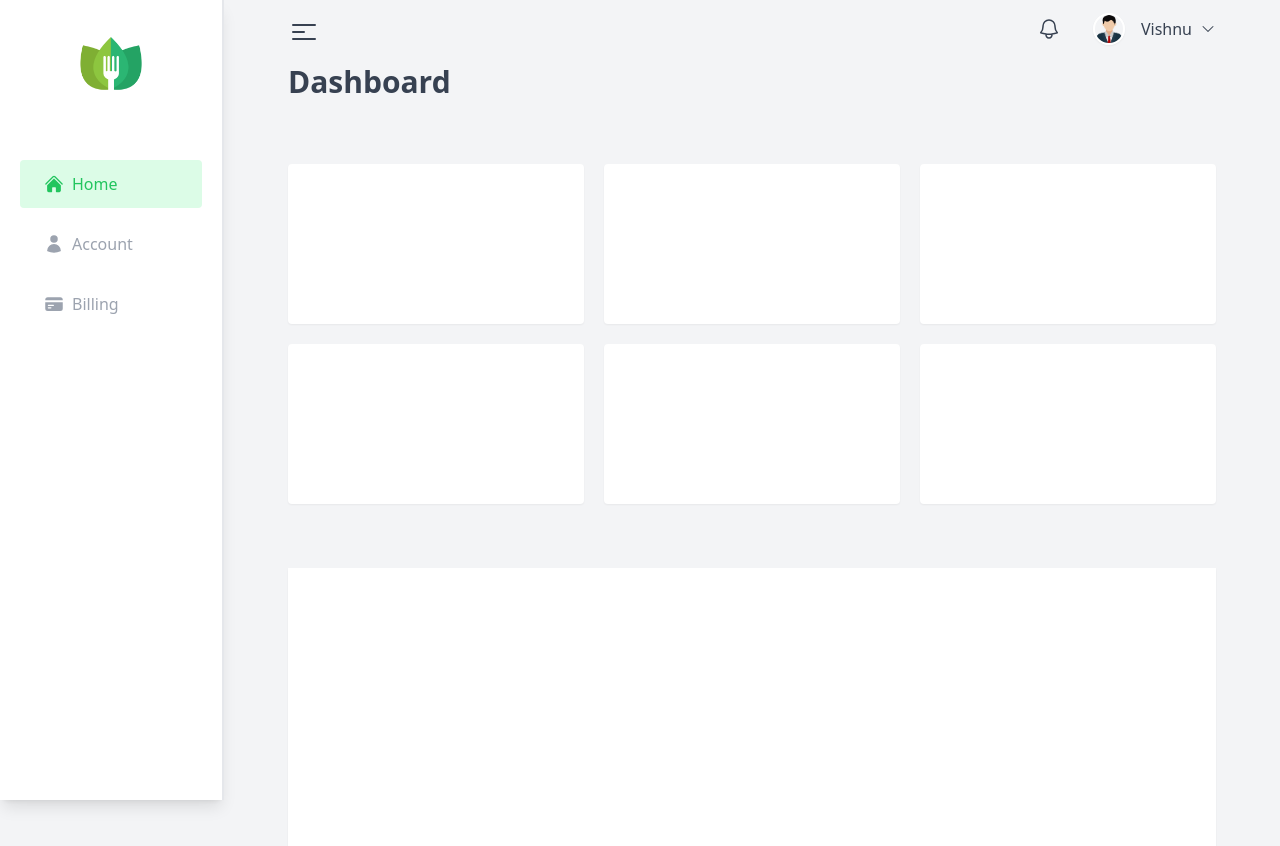
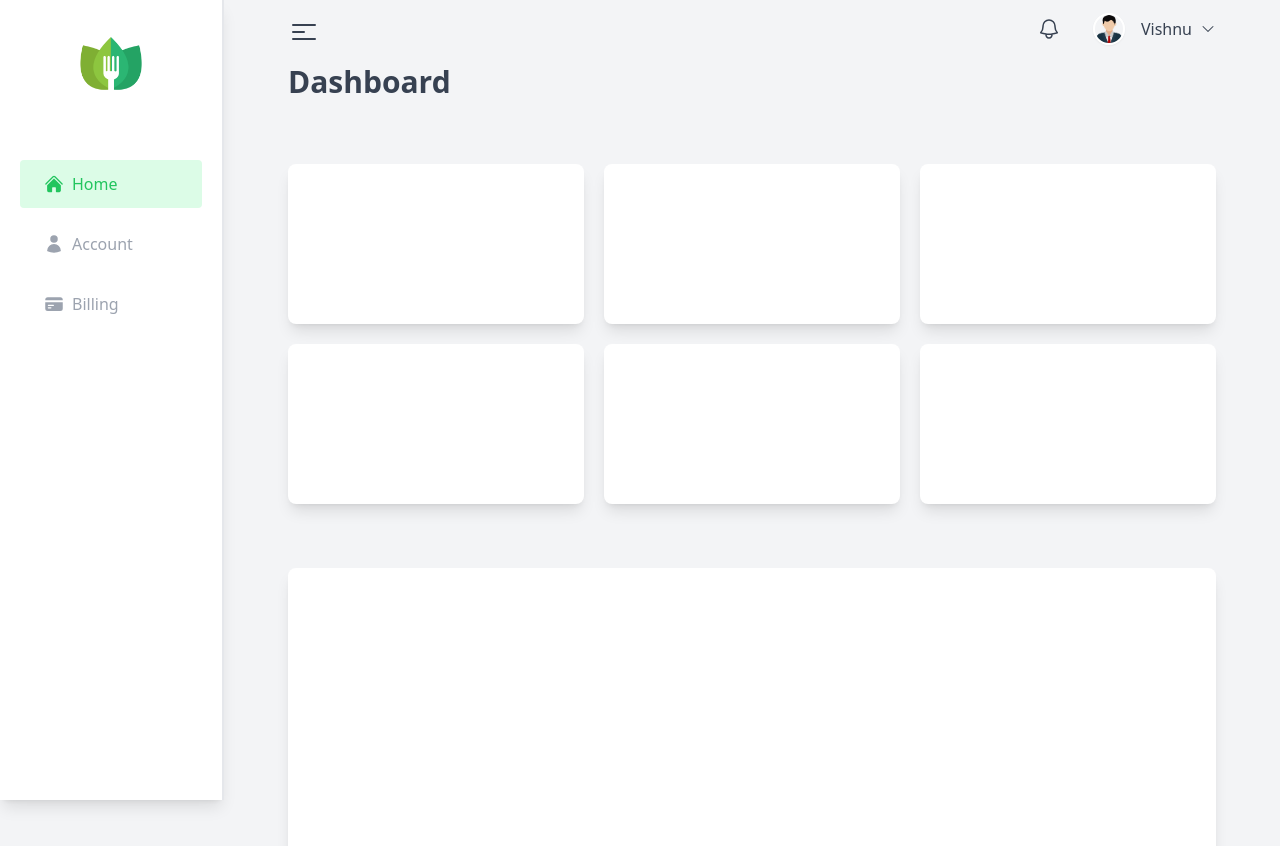
Before and after one commit to m-vishnuraj/admin_dashboard_react_ui, a React (Create React App) app: page / in a window 1280 px wide. Shown: the top 846 px of the page. Built offline with nearby package versions, Linux system fonts and the light colour scheme.

Commit message:
final touch up

```diff
--- a/src/pages/Dashboard.jsx
+++ b/src/pages/Dashboard.jsx
@@ -5,14 +5,15 @@ const Dashboard = () => {
         <>
             <p className='text-gray-700 text-3xl mb-16 font-bold'>Dashboard</p>
             <div className='grid lg:grid-cols-3 gap-5 mb-16'>
-                <div className='rounded bg-white h-40 shadow-sm'></div>
-                <div className='rounded bg-white h-40 shadow-sm'></div>
-                <div className='rounded bg-white h-40 shadow-sm'></div>
-                <div className='rounded bg-white h-40 shadow-sm'></div>
-                <div className='rounded bg-white h-40 shadow-sm'></div>
-                <div className='rounded bg-white h-40 shadow-sm'></div>
+                <div className='rounded-lg  bg-white h-40 shadow-lg'></div>
+                <div className='rounded-lg  bg-white h-40 shadow-lg'></div>
+                <div className='rounded-lg  bg-white h-40 shadow-lg'></div>
+                <div className='rounded-lg  bg-white h-40 shadow-lg'></div>
+                <div className='rounded-lg  bg-white h-40 shadow-lg'></div>
+                <div className='rounded-lg  bg-white h-40 shadow-lg'></div>
+
             </div>
-            <div className='grid col-1 bg-white h-96 shadow-sm'></div>
+            <div className='grid col-1 bg-white h-96 shadow-lg rounded-lg '></div>
         </>
     );
 };
```
